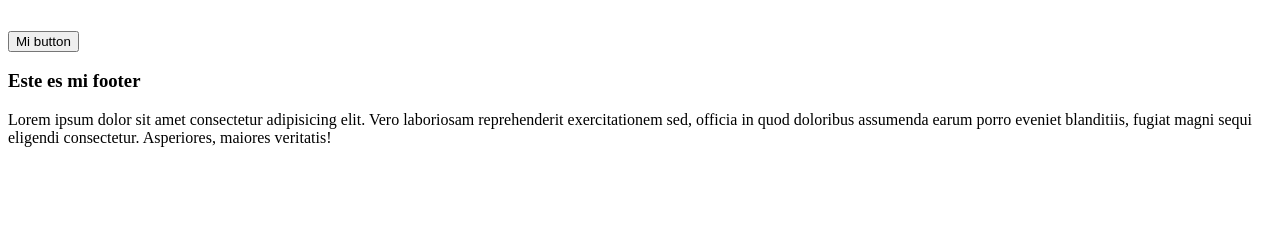
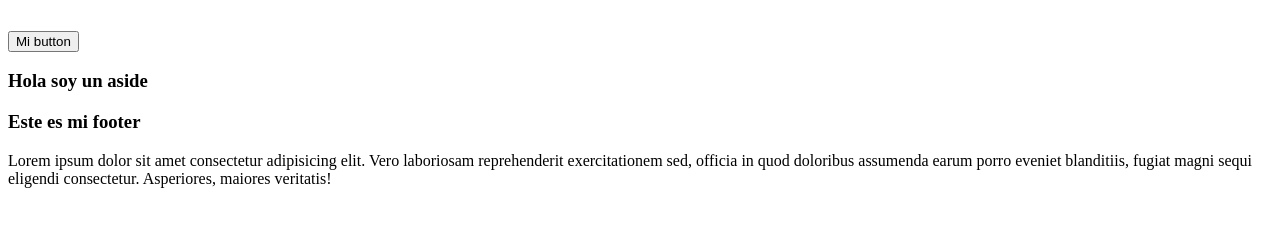
Before and after one commit to Tickets-Manta/EduSue-Proyecto-Prueba-Git, a plain HTML site: page index.html in a window 1280 px wide. Shown: the part 153-380 px from the top of the page. Drawn offline with Linux system fonts and the light colour scheme.

Commit message:
Trabajo en rama

```diff
--- a/index.html
+++ b/index.html
@@ -17,6 +17,9 @@
         <br>
         <button>Mi button</button>
     </main>
+    <aside>
+        <h3>Hola soy un aside</h3>
+    </aside>
     <footer>
         <h3>Este es mi footer</h3>
         Lorem ipsum dolor sit amet consectetur adipisicing elit. Vero laboriosam reprehenderit exercitationem sed, officia in quod doloribus assumenda earum porro eveniet blanditiis, fugiat magni sequi eligendi consectetur. Asperiores, maiores veritatis!
```
